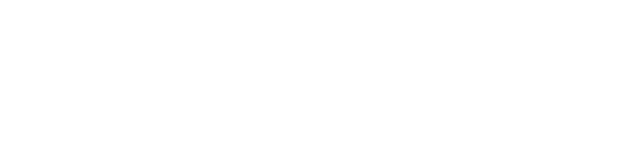
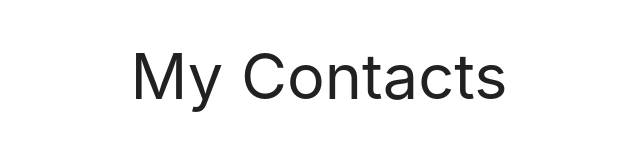
Before and after one commit to WebDevTuts/filterable_contact_list, a plain HTML site: page index.html in a window 1280 px wide. Shown: the whole page, without its empty margins (321-961 px from the left). Drawn offline with nearby package versions, Linux system fonts and the light colour scheme.

Commit message:
Add markup for heading

```diff
--- a/index.html
+++ b/index.html
@@ -8,6 +8,10 @@
   <link rel="stylesheet" href="https://cdnjs.cloudflare.com/ajax/libs/materialize/0.99.0/css/materialize.min.css">
 </head>
 <body>
-
+  <div class="container">
+    <h1 class="center-align">
+      My Contacts
+    </h1>
+  </div>
 </body>
 </html>
```
